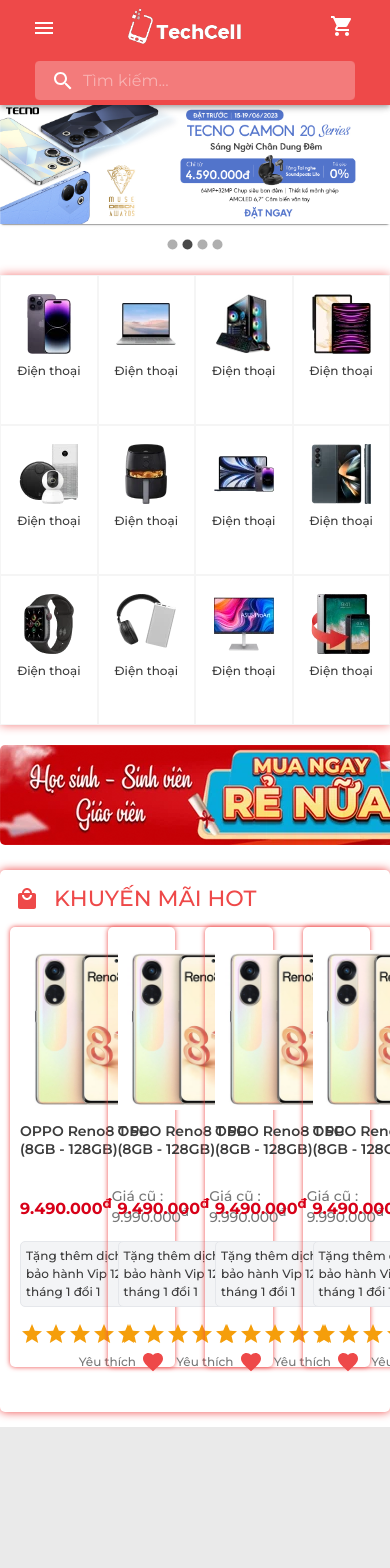
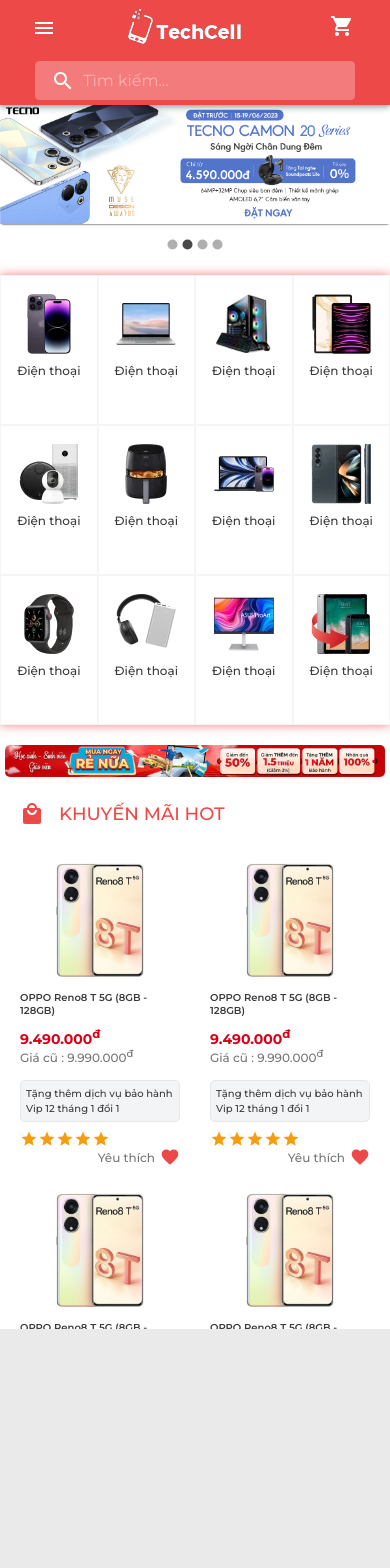
Before and after one commit to techcellcloud/tech-cell-web-client, a Next.js app: page / in a window 390 px wide. Shown: the top 1568 px of the page. Built offline with nearby package versions, Linux system fonts and the light colour scheme.

Commit message:
config box shadow and responsive promotion

```diff
--- a/src/app/page.tsx
+++ b/src/app/page.tsx
@@ -9,7 +9,7 @@
         <>
             <CarouselComponent />
             <BrandCategoryCompoment />
-            <Box sx={{width:'1200px' , margin:'0px auto'}}>
+            <Box sx={{width:{lg:'1200px', xs:'380px'}, margin:'0px auto'}}>
                 <Image
                     src="/background_img/2.webp"
                     width={0}
--- a/src/components/Form/PromotionComponent.tsx
+++ b/src/components/Form/PromotionComponent.tsx
@@ -16,16 +16,14 @@
                 display: 'flex',
                 justifyContent: 'center',
                 alignItems: 'center',
-                marginTop: '10px',
+                marginTop:'10px'
             }}
         >
             <Box
                 sx={{
-                    width: { lg: '1200px', xs: '390px' },
-                    margin: '15px 0px 15px 0px',
+                    width: { lg: '1200px', xs: '380px' },
                     height: '542px',
                     borderRadius: '5px',
-                    boxShadow: '0px 0px 10px #ee4949',
                 }}
             >
                 <Box sx={{ padding: '15px 0px 15px 0px' }}>
@@ -42,10 +40,17 @@
                         <LocalMallIcon sx={{ display: 'inline-block' }} />
                         <p className={styles.text_promotion}>Khuyến Mãi HOT</p>
                     </Box>
-                    <Box>
-                        <Grid sx={{ display: 'flex', justifyContent: 'space-between' }}>
-                            <Grid xs>
-                                <Box sx={{width:{lg:'290px' ,xs:'175px'}}}>
+                    <Box sx={{ display: 'flex', justifyContent: { xs: 'space-around' } }}>
+                        <Grid
+                            container
+                            sx={{
+                                display: 'flex',
+                                justifyContent: { sm: 'space-between', xs: 'space-around' },
+                            }}
+                        >
+                            <Grid
+                                xs={6} lg={3}
+                            >
                                 <div className={styles.product}>
                                     <div className={styles.productInfoContainer}>
                                         <div className={styles.productInfo}>
@@ -77,8 +82,8 @@
                                                 <div className={styles.productContentpromotion}>
                                                     <div className={styles.productPromotion}>
                                                         <p>
-                                                                Tặng thêm dịch vụ bảo hành Vip 12
-                                                                tháng 1 đổi 1
+                                                            Tặng thêm dịch vụ bảo hành Vip 12 tháng
+                                                            1 đổi 1
                                                         </p>
                                                     </div>
                                                 </div>
@@ -99,11 +104,10 @@
                                         </div>
                                     </div>
                                 </div>
-                                </Box>
                             </Grid>
-                            <Grid xs>
-                                <Grid xs>
-                                <Box sx={{width:{lg:'290px' ,xs:'175px'}}}>
+                            <Grid
+                                xs={6} lg={3}
+                            >
                                 <div className={styles.product}>
                                     <div className={styles.productInfoContainer}>
                                         <div className={styles.productInfo}>
@@ -135,8 +139,8 @@
                                                 <div className={styles.productContentpromotion}>
                                                     <div className={styles.productPromotion}>
                                                         <p>
-                                                                Tặng thêm dịch vụ bảo hành Vip 12
-                                                                tháng 1 đổi 1
+                                                            Tặng thêm dịch vụ bảo hành Vip 12 tháng
+                                                            1 đổi 1
                                                         </p>
                                                     </div>
                                                 </div>
@@ -157,12 +161,10 @@
                                         </div>
                                     </div>
                                 </div>
-                                </Box>
                             </Grid>
-                            </Grid>
-                            <Grid xs>
-                                <Grid xs>
-                                <Box sx={{width:{lg:'290px' ,xs:'175px'}}}>
+                            <Grid
+                                xs ={6} lg={3}
+                            >
                                 <div className={styles.product}>
                                     <div className={styles.productInfoContainer}>
                                         <div className={styles.productInfo}>
@@ -194,8 +196,8 @@
                                                 <div className={styles.productContentpromotion}>
                                                     <div className={styles.productPromotion}>
                                                         <p>
-                                                                Tặng thêm dịch vụ bảo hành Vip 12
-                                                                tháng 1 đổi 1
+                                                            Tặng thêm dịch vụ bảo hành Vip 12 tháng
+                                                            1 đổi 1
                                                         </p>
                                                     </div>
                                                 </div>
@@ -216,12 +218,10 @@
                                         </div>
                                     </div>
                                 </div>
-                                </Box>
                             </Grid>
-                            </Grid>
-                            <Grid xs>
-                                <Grid xs>
-                                <Box sx={{width:{lg:'290px' ,xs:'175px'}}}>
+                            <Grid
+                                xs={6} lg={3}
+                            >
                                 <div className={styles.product}>
                                     <div className={styles.productInfoContainer}>
                                         <div className={styles.productInfo}>
@@ -253,8 +253,8 @@
                                                 <div className={styles.productContentpromotion}>
                                                     <div className={styles.productPromotion}>
                                                         <p>
-                                                                Tặng thêm dịch vụ bảo hành Vip 12
-                                                                tháng 1 đổi 1
+                                                            Tặng thêm dịch vụ bảo hành Vip 12 tháng
+                                                            1 đổi 1
                                                         </p>
                                                     </div>
                                                 </div>
@@ -275,8 +275,6 @@
                                         </div>
                                     </div>
                                 </div>
-                                </Box>
-                                </Grid>
                             </Grid>
                         </Grid>
                     </Box>
--- a/src/styles/base/_mixins.scss
+++ b/src/styles/base/_mixins.scss
@@ -1,14 +1,4 @@
 @mixin responsive($breakpoint) {
-  @if $breakpoint ==min_xs {
-    @media (min-width: $xs) {
-      @content;
-    }
-  }
-  @if $breakpoint ==max_xs {
-    @media (max-width: $xs) {
-      @content;
-    }
-  }
   @if $breakpoint ==min_sm {
     @media (min-width: $sm) {
       @content;
--- a/src/styles/base/_variables.scss
+++ b/src/styles/base/_variables.scss
@@ -11,7 +11,6 @@
 $primaryFont: 'Montserrat', sans-serif;
 
 // Break point
-$xs:0px;
 $sm: 600px;
 $md: 900px;
 $lg: 1200px;
--- a/src/styles/components/footer.module.scss
+++ b/src/styles/components/footer.module.scss
@@ -9,6 +9,7 @@
     flex-direction: column;
     justify-content: center;
     align-items: center;
+    position: relative;
     gap: 20px;
     bottom: 0;
     left: 0;
--- a/src/styles/components/product.module.scss
+++ b/src/styles/components/product.module.scss
@@ -6,19 +6,23 @@
     display: inline-block;
     margin-left: 15px;
     font-weight: 500;
+    @include responsive(max_sm){
+        font-size: 18px;
+    }
 }
-
 
 // Product Promotion
 .product {
-    height: 440px;
     border-radius: 5px;
     padding: 10px 10px 35px 10px;
-    box-shadow: 0px 0px 5px $primaryColor;
+    margin:0px 5px 0px 5px ;
+    width: 290px;
+    height: 440px;
+    @include responsive(max_sm){
+        width: 180px;
+        height: 330px;
+    }
 
-    &:nth-child(1) {
-        margin-left: 10px;
-    }
     &:hover img {
         transform: scale(1.05);
     }
@@ -39,9 +43,16 @@
         align-items: center;
         width: 205px;
         height: 175px;
+        @include responsive(max_sm){
+            height: 130px;
+        }
         img {
             margin-top: 10px;
             transition: all 0.3s ease-in;
+            @include responsive(max_sm){
+                width: 120px;
+                height: 120px;
+            }
         }
     }
     &Nameproduct {
@@ -49,22 +60,37 @@
         font-size: 14px;
         font-weight: 600;
         height: 65px;
+        @include responsive(max_sm){
+            height: auto;
+            font-size: 10px;
+            margin-bottom: 10px;
+        }
     }
     &Price {
         display: flex;
         justify-content: space-between;
         align-items: center;
         margin-bottom: 10px !important;
+        @include responsive(max_sm){
+            display: inline;
+        }
+
     }
     &Newprice {
         color: #d70018;
         display: inline-block;
         font-size: 16px;
         font-weight: 700;
+        @include responsive(max_sm){
+            font-size: 14px;
+        }
     }
     &Oldprice{
         font-size: 14px;
         color: #777;
+        @include responsive(max_sm){
+            font-size: 12px;
+        }
     }
 
     &Promotion {
@@ -79,10 +105,19 @@
         text-transform: none;
         width: auto;
         margin-top: 15px;
+        @include responsive(max_sm){
+            font-size: 10px;
+        }
     }
     &Rating {
         color: #f59e0b;
         margin-top: 15px;
+        @include responsive(max_sm){
+            margin-top: 5px;
+            svg{
+                width: 18px;
+            }
+        }
     }
     &Wishlist {
         display: flex;
@@ -96,12 +131,20 @@
         &:hover .productIconheart{
             color: #d70018;
         }
+        @include responsive(max_sm){
+            margin-top: -10px;
+        }
     }
     &Iconheart {
         height: 24px !important;
         color: $primaryColor;
         margin-left: 5px;
         transition: all 0.3s;
+        @include responsive(max_sm){
+            svg{
+                width: 20px;
+            }
+        }
     }
 
 
```
Lines whose indentation alone changed are shown as unchanged.
